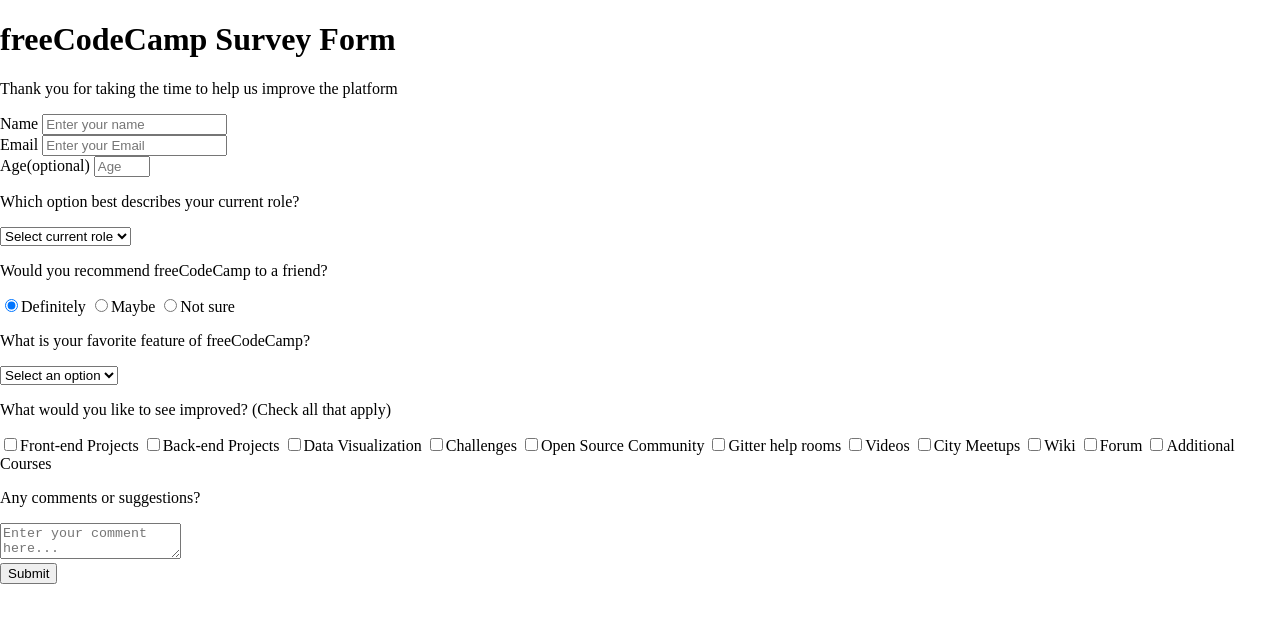
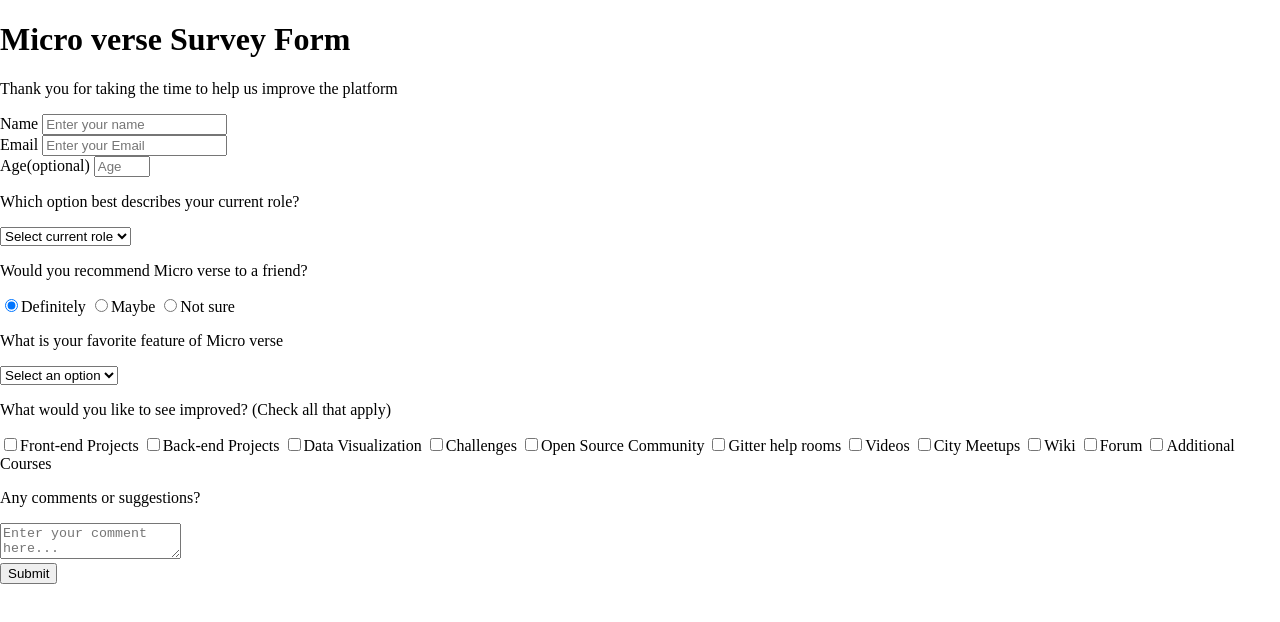
Before and after one commit to Hassaanjbaig-code/New-Partner, a plain HTML site: page index.html in a window 1280 px wide. Drawn offline with Linux system fonts and the light colour scheme.

Commit message:
minor changes

```diff
--- a/index.html
+++ b/index.html
@@ -44,7 +44,7 @@
 <body data-new-gr-c-s-check-loaded="14.1076.0" data-gr-ext-installed="">
     <div class="container">
       <header class="header">
-        <h1 id="title" class="text-center">freeCodeCamp Survey Form</h1>
+        <h1 id="title" class="text-center">Micro verse Survey Form</h1>
         <p id="description" class="description text-center">
           Thank you for taking the time to help us improve the platform
         </p>
@@ -75,7 +75,7 @@
         </div>
 
         <div class="form-group">
-          <p>Would you recommend freeCodeCamp to a friend?</p>
+          <p>Would you recommend Micro verse to a friend?</p>
           <label>
             <input name="user-recommend" value="definitely" type="radio" class="input-radio" checked="">Definitely</label>
           <label>
@@ -85,7 +85,7 @@
         </div>
 
         <div class="form-group">
-          <p>What is your favorite feature of freeCodeCamp?</p>
+          <p>What is your favorite feature of Micro verse</p>
           <select id="most-like" name="mostLike" class="form-control" required="">
             <option disabled="" selected="" value="">Select an option</option>
             <option value="challenges">Challenges</option>
```
